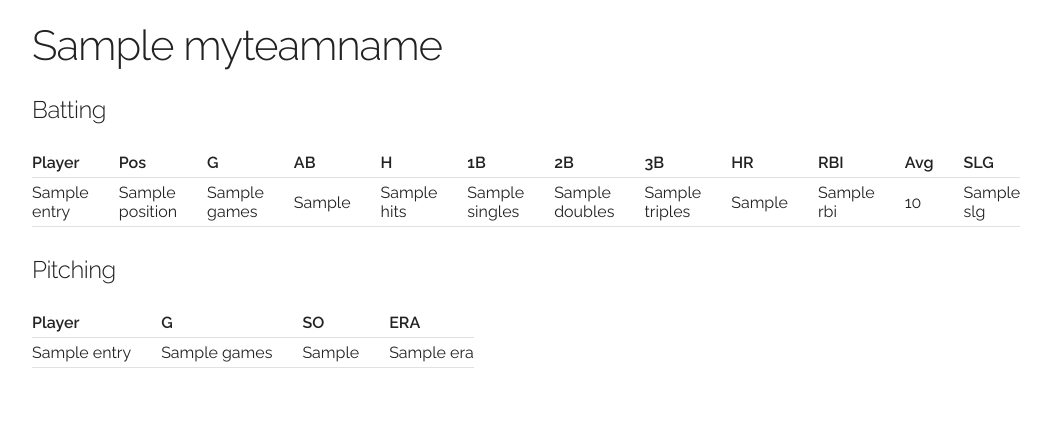
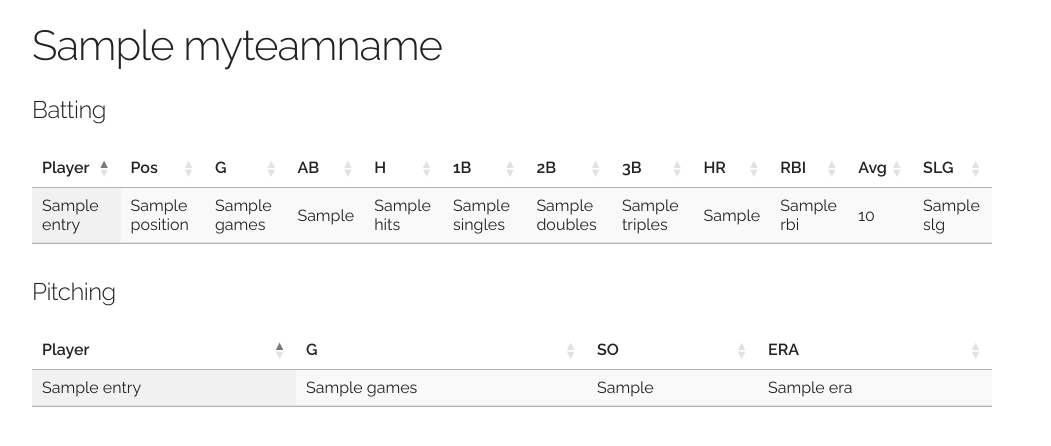
Before and after one commit to clintcolding/SBPlayerStats, a Flask app: template templates/teamstats.html in a window 1280 px wide. Shown: the part 92-538 px from the top of the page, without its empty margins (128-1179 px from the left). Run offline with Flask 2, Linux system fonts and the light colour scheme; the template is opened without the code that fills it: most values are stand-ins (such as "Sample title", 1, 10 or a date in 2020); some libraries are stand-ins or nearby versions.

Commit message:
Added table tags for datatables

```diff
--- a/templates/teamstats.html
+++ b/templates/teamstats.html
@@ -5,8 +5,8 @@
 
     <h5>Batting</h5>
 
-    <table>
-        <!-- <thead>Batting</thead> -->
+    <table id="batting" class="display">
+        <thead>
             <tr>
                 <th>Player</th>
                 <th>Pos</th>
@@ -21,7 +21,8 @@
                 <th>Avg</th>
                 <th>SLG</th>
             </tr>
-
+        </thead>
+        <tbody>
         {% for entry in stats.players %}
             <tr>
                 <td>{{ entry.name }}</td>
@@ -38,17 +39,20 @@
                 <td>{{ entry.slg }}</td>
             </tr>
         {% endfor %}
-
+        </tbody>
     </table>
 
-    <h5>Pitching</h5>
-        <table>
+    <h5 class="pitching">Pitching</h5>
+        <table id="pitching" class="display">
+            <thead>
                 <tr>
                     <th>Player</th>
                     <th>G</th>
                     <th>SO</th>
                     <th>ERA</th>
                 </tr>
+            </thead>
+            <tbody>
             {% for entry in pitchers %}
             <tr>
                 <td>{{ entry.name }}</td>
@@ -57,5 +61,6 @@
                 <td>{{ entry.era }}</td>
             </tr>
             {% endfor %}
+            </tbody>
         </table>
 {% endblock %}
```
Lines whose indentation alone changed are shown as unchanged.
